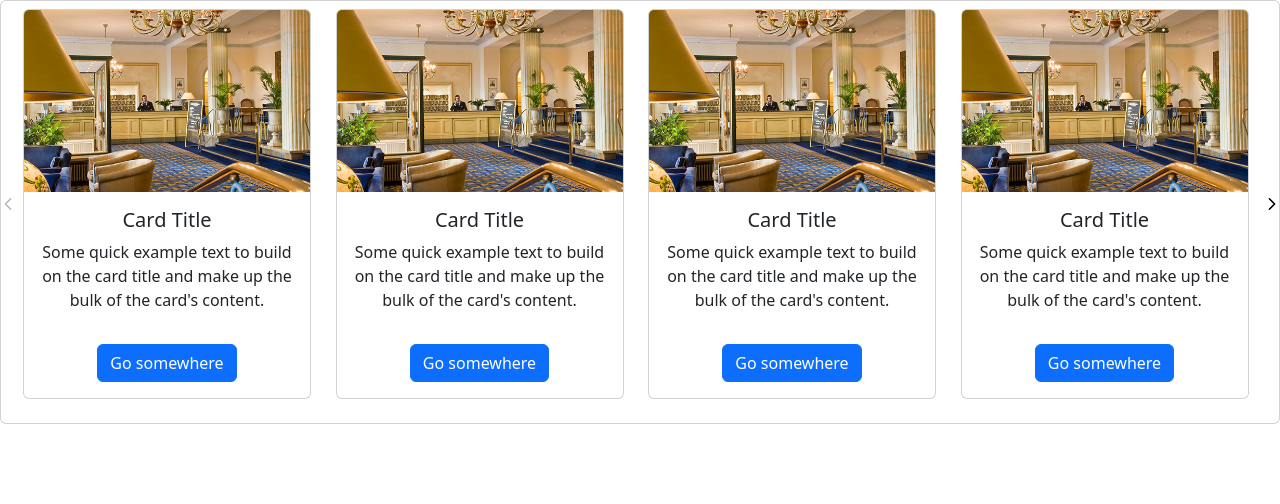
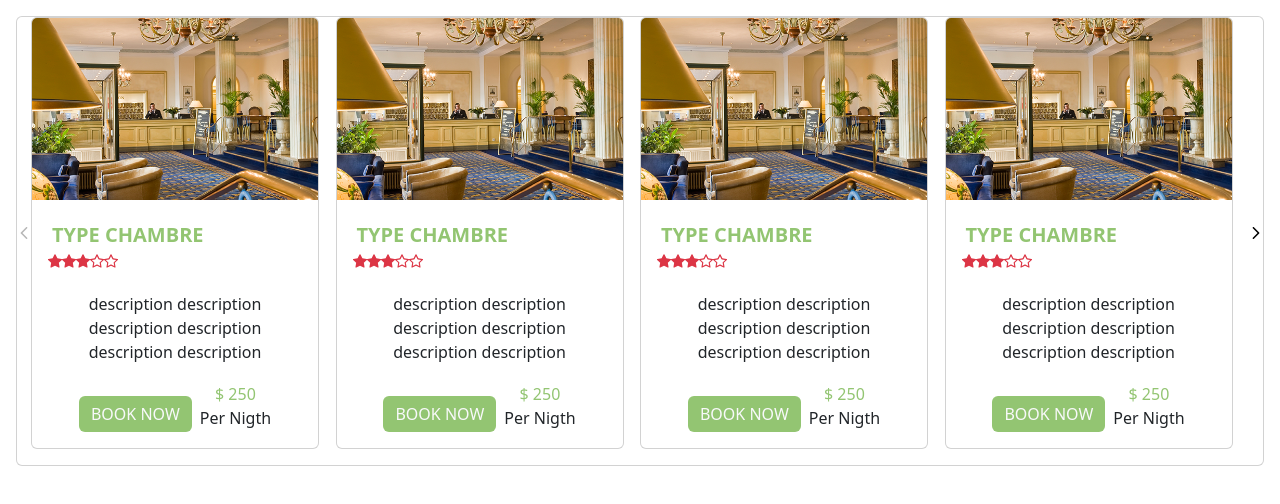
Before and after one commit to Driss1-jabri/Hotels_Management_Frontend, a React (Create React App) app: page / in a window 1280 px wide. Shown: the top 504 px of the page. Built offline with nearby package versions, Linux system fonts and the light colour scheme.

Commit message:
fin du cart

```diff
--- a/src/Components/Cards/Card1.jsx
+++ b/src/Components/Cards/Card1.jsx
@@ -1,19 +1,24 @@
 import React from 'react';
 import { Button, Card } from 'react-bootstrap';
 import logo from '../../Assets/Images/about.png'
+import WithoutCancelDemo from './WithoutCancelDemo';
 
 const Card1 = () => {
     return (
 
         <Card style={{ width: '18rem' }}>
             <Card.Img variant="top" src={logo} />
-            <Card.Body>
-                <Card.Title>Card Title</Card.Title>
-                <Card.Text>
-                Some quick example text to build on the card title and make up the
-                bulk of the card's content.
-                </Card.Text>
-                <Button variant="primary">Go somewhere</Button>
+            <Card.Body >
+                <div className='text-uppercase p-1 ' style={{textAlign:"left",fontSize:"20px",color:"#93c572"}} ><b>type chambre</b> </div>
+                <WithoutCancelDemo></WithoutCancelDemo>
+                <p className='mt-4'>description description description description description description</p>
+                <div className=' d-flex justify-content-center align-items-center'>
+                <button type="button" style={{backgroundColor:"#93c572"}} className="text-uppercase btn border-0 me-2 text-light">book now</button>
+                <div className='d-flex flex-column '>
+                    <span style={{color:"#93c572"}}>$ 250</span>
+                    <span>Per Nigth</span>
+                </div>
+                </div>
             </Card.Body>
         </Card>
 
--- a/src/Components/Cards/Card2.jsx
+++ b/src/Components/Cards/Card2.jsx
@@ -53,15 +53,15 @@ export default function ResponsiveDemo() {
 
     const productTemplate = (product) => {
         return (
-            <div className="border-0 surface-border border-round m-2 text-center">
-                <Card1></Card1>
-            </div>
+
+                <Card1 className="me-2"></Card1>
+
         );
     };
 
     return (
-        <div className="card  d-flex gap-2" style={{"margin":"0px",padding:"0px"}}>
-            <Carousel className='p-0' value={products} numScroll={2} numVisible={4} responsiveOptions={responsiveOptions} itemTemplate={productTemplate} />
+        <div className="card  m-3" style={{"margin":"0px",padding:"0px"}}>
+            <Carousel className='' value={products} numScroll={1} numVisible={4} responsiveOptions={responsiveOptions} itemTemplate={productTemplate} />
         </div>
     )
 }
--- /dev/null
+++ b/src/Components/Cards/WithoutCancelDemo.jsx
@@ -0,0 +1,13 @@
+
+import React, { useState } from "react";
+import { Rating } from "primereact/rating";
+
+export default function WithoutCancelDemo() {
+    const [value, setValue] = useState(null);
+
+    return (
+        <div className="text-danger">
+            <Rating value={3} readOnly onChange={(e) => setValue(e.value)} cancel={false} />
+        </div>
+    );
+}
```
